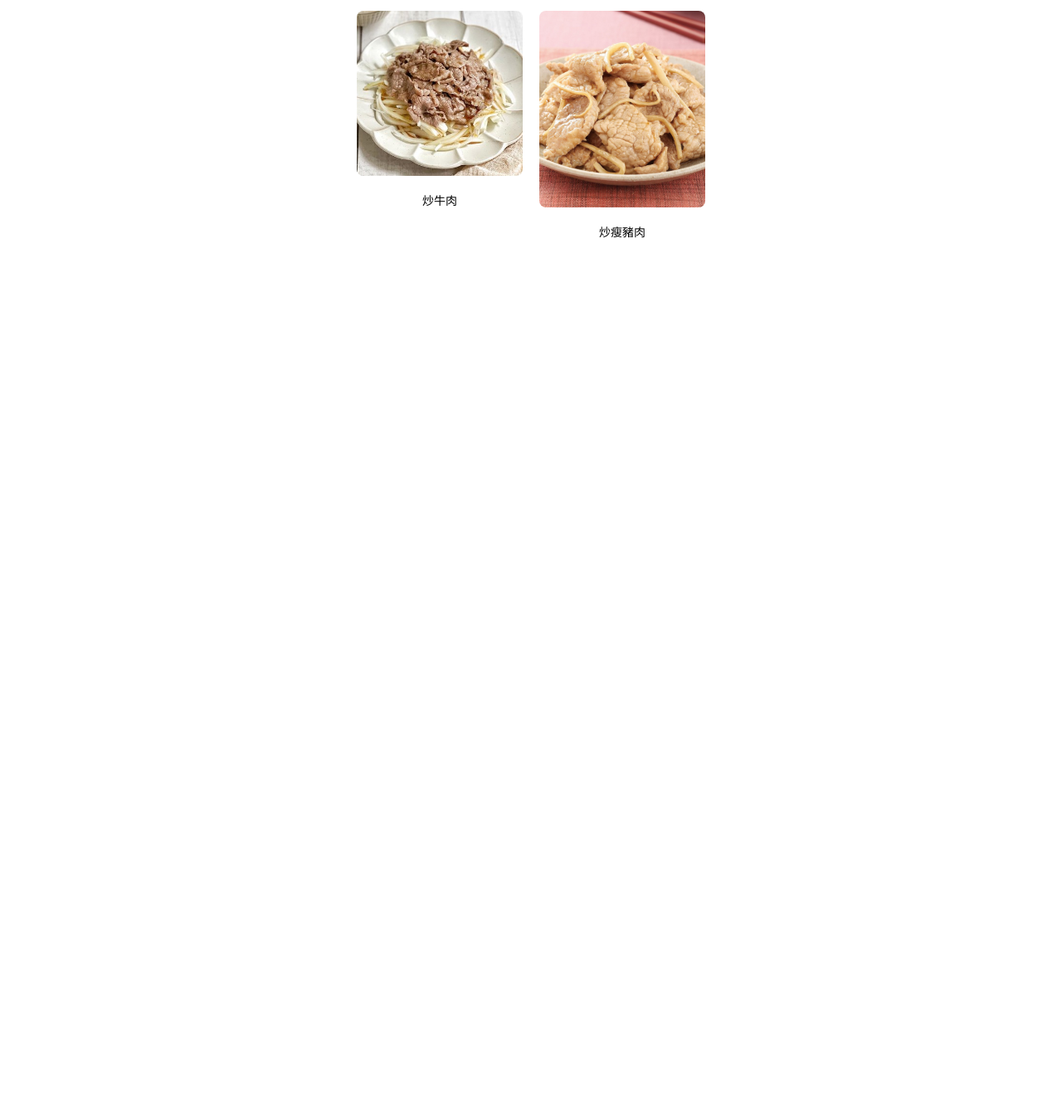
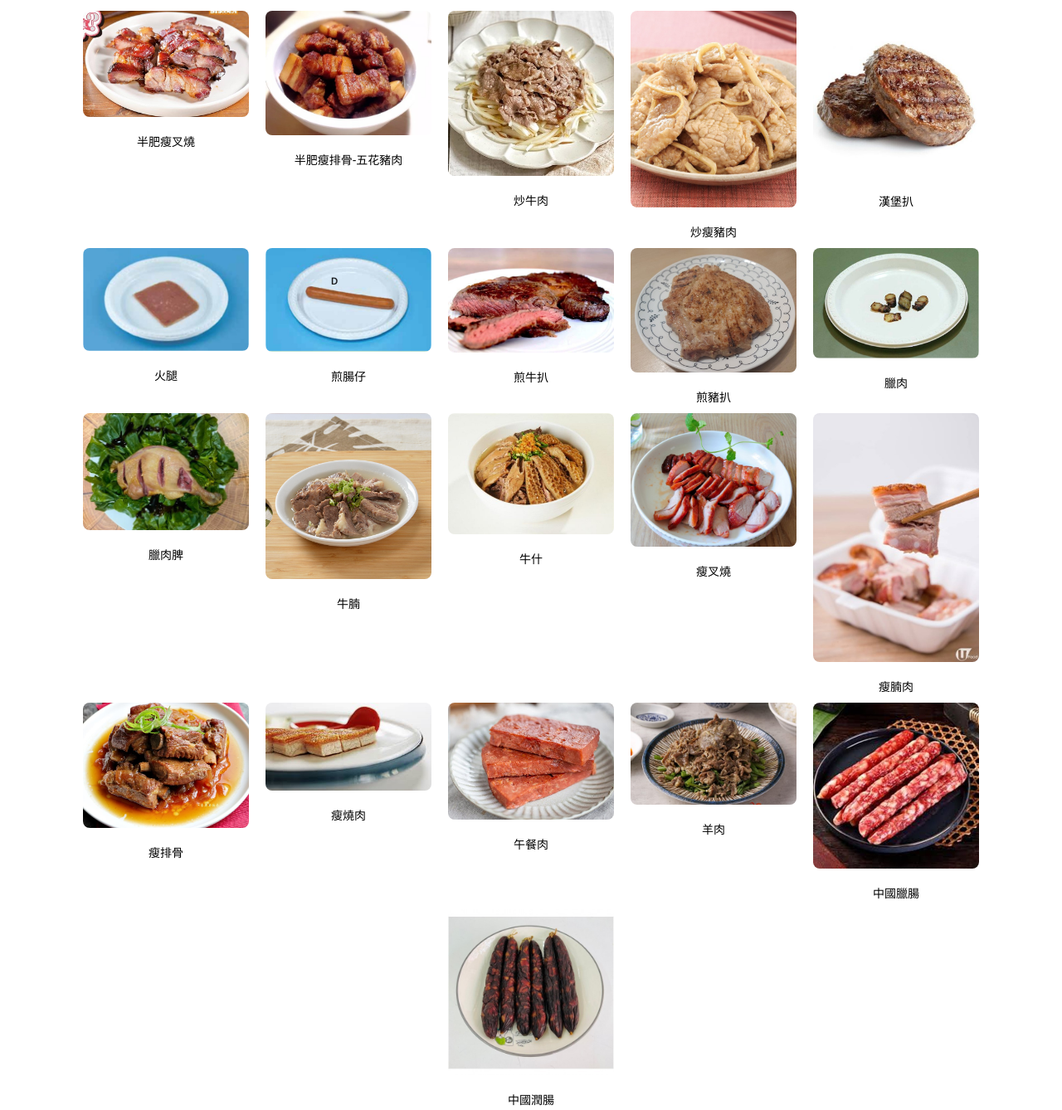
Before and after one commit to Meicheng-SEU/FFQphoto, a plain HTML site: page index.html in a window 1280 px wide. Shown: the part 77-1415 px from the top of the page at 83% size. Before the commit the page ends 800 px from the top, so only its background shows below. Drawn offline with Linux system fonts and the light colour scheme.

Commit message:
Update index.html

```diff
--- a/index.html
+++ b/index.html
@@ -17,6 +17,14 @@
     <div class="gallery">
         <!-- 在这里添加图片和描述 -->
         <div class="gallery-item">
+            <img src="半肥瘦叉燒.jpg" alt="半肥瘦叉燒">
+            <div class="caption">半肥瘦叉燒</div>
+        </div>
+        <div class="gallery-item">
+            <img src="半肥瘦排骨-五花豬肉.jpg" alt="半肥瘦排骨-五花豬肉">
+            <div class="caption">半肥瘦排骨-五花豬肉</div>
+        </div>
+        <div class="gallery-item">
             <img src="炒牛肉.jpg" alt="炒牛肉">
             <div class="caption">炒牛肉</div>
         </div>
@@ -24,7 +32,74 @@
             <img src="炒瘦豬肉.jpg" alt="炒瘦豬肉">
             <div class="caption">炒瘦豬肉</div>
         </div>
-        <!-- 重复以上 div 填入其他图片和描述 -->
+        <div class="gallery-item">
+            <img src="漢堡扒.jpg" alt="漢堡扒">
+            <div class="caption">漢堡扒</div>
+        </div>
+        <div class="gallery-item">
+            <img src="火腿.jpg" alt="火腿">
+            <div class="caption">火腿</div>
+        </div>
+        <div class="gallery-item">
+            <img src="煎腸仔.jpg" alt="煎腸仔">
+            <div class="caption">煎腸仔</div>
+        </div>
+        <div class="gallery-item">
+            <img src="煎牛扒.jpg" alt="煎牛扒">
+            <div class="caption">煎牛扒</div>
+        </div>
+        <div class="gallery-item">
+            <img src="煎豬扒.jpg" alt="煎豬扒">
+            <div class="caption">煎豬扒</div>
+        </div>
+        <div class="gallery-item">
+            <img src="臘肉.jpg" alt="臘肉">
+            <div class="caption">臘肉</div>
+        </div>
+        <div class="gallery-item">
+            <img src="臘肉脾.jpg" alt="臘肉脾">
+            <div class="caption">臘肉脾</div>
+        </div>
+        <div class="gallery-item">
+            <img src="牛腩.jpg" alt="牛腩">
+            <div class="caption">牛腩</div>
+        </div>
+        <div class="gallery-item">
+            <img src="牛什.jpg" alt="牛什">
+            <div class="caption">牛什</div>
+        </div>
+        <div class="gallery-item">
+            <img src="瘦叉燒.jpg" alt="瘦叉燒">
+            <div class="caption">瘦叉燒</div>
+        </div>
+        <div class="gallery-item">
+            <img src="瘦腩肉.jpg" alt="瘦腩肉">
+            <div class="caption">瘦腩肉</div>
+        </div>
+        <div class="gallery-item">
+            <img src="瘦排骨.jpg" alt="瘦排骨">
+            <div class="caption">瘦排骨</div>
+        </div>
+        <div class="gallery-item">
+            <img src="瘦燒肉.jpg" alt="瘦燒肉">
+            <div class="caption">瘦燒肉</div>
+        </div>
+        <div class="gallery-item">
+            <img src="午餐肉.jpg" alt="午餐肉">
+            <div class="caption">午餐肉</div>
+        </div>
+        <div class="gallery-item">
+            <img src="羊肉.jpg" alt="羊肉">
+            <div class="caption">羊肉</div>
+        </div>
+        <div class="gallery-item">
+            <img src="中國臘腸.jpg" alt="中國臘腸">
+            <div class="caption">中國臘腸</div>
+        </div>
+        <div class="gallery-item">
+            <img src="中國潤腸.jpg" alt="中國潤腸">
+            <div class="caption">中國潤腸</div>
+        </div>
     </div>
 </body>
 </html>
```
